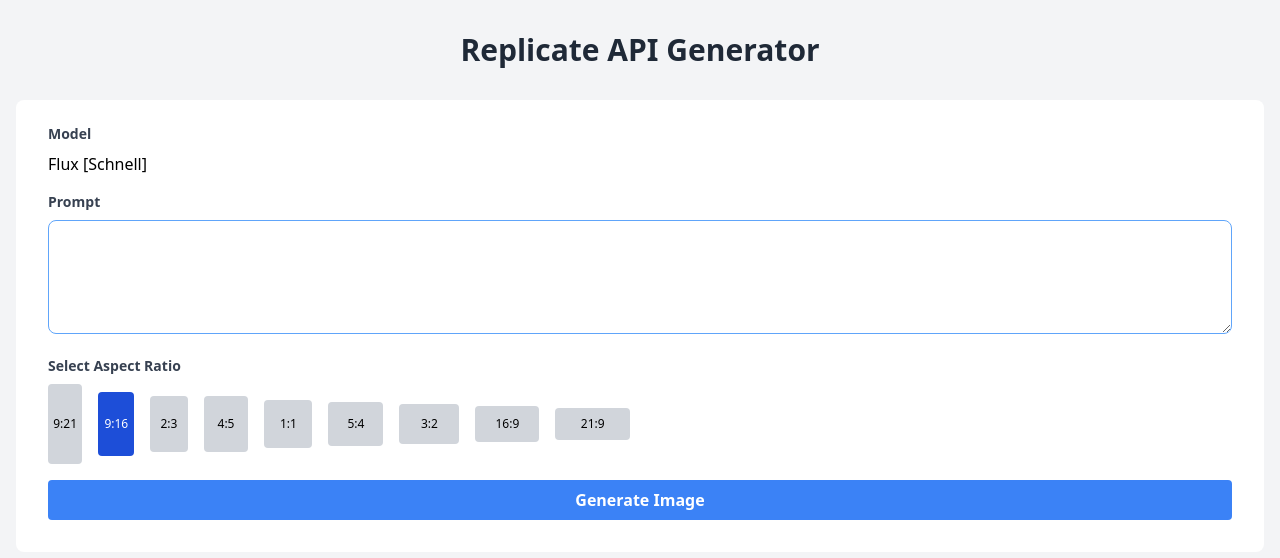
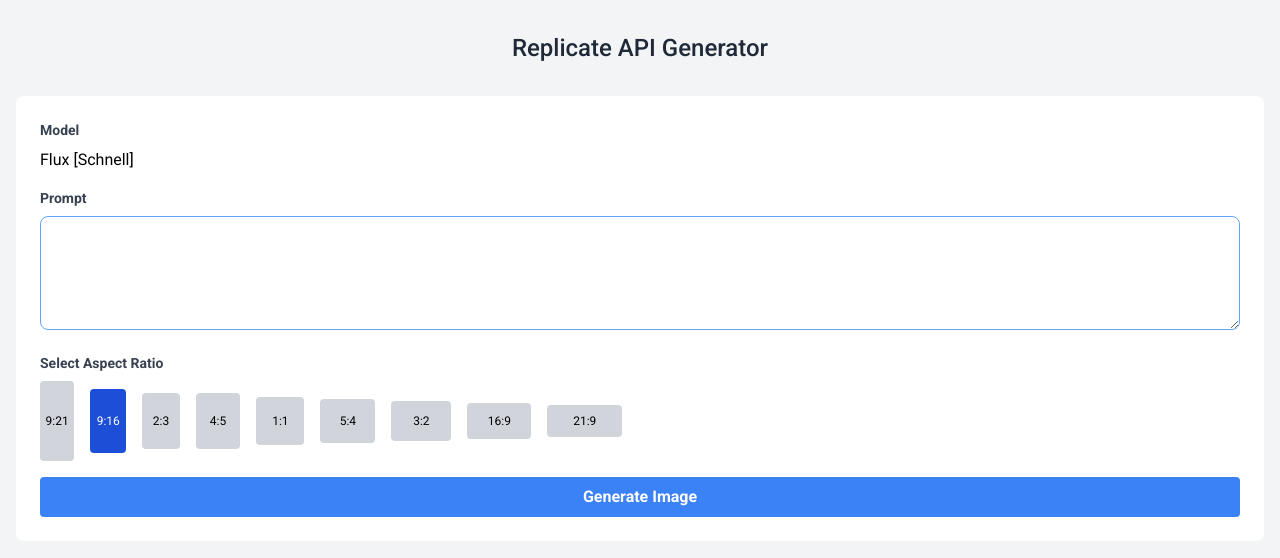
Before and after one commit to xcrap/replicate-api-generator, a website: page public/index.html in a window 1280 px wide. Drawn offline with nearby package versions, Linux system fonts and the light colour scheme; files that its build step writes are made by us from their sources.

Commit message:
CSS Updates

```diff
--- a/public/index.html
+++ b/public/index.html
@@ -4,12 +4,15 @@
     <meta charset="UTF-8">
     <meta name="viewport" content="width=device-width, initial-scale=1.0">
     <title>Replicate API Generator</title>
+    <link rel="preconnect" href="https://fonts.googleapis.com">
+    <link rel="preconnect" href="https://fonts.gstatic.com" crossorigin>
+    <link href="https://fonts.googleapis.com/css2?family=Roboto:ital,wght@0,100;0,300;0,400;0,500;0,700;0,900;1,100;1,300;1,400;1,500;1,700;1,900&display=swap" rel="stylesheet">
     <link href="styles.min.css" rel="stylesheet">
 </head>
-<body class="bg-gray-100 font-sans">
+<body class="bg-gray-100">
     <div class="container mx-auto px-4 py-8">
-        <h1 class="text-3xl font-bold text-center text-gray-800 mb-8">Replicate API Generator</h1>
-        <form id="generateForm" class="bg-white shadow-xs rounded-lg px-8 pt-6 pb-8 mb-4">
+        <h1 class="text-2xl font-medium text-center text-gray-800 mb-8">Replicate API Generator</h1>
+        <form id="generateForm" class="flex flex-col bg-white shadow-xs rounded-lg p-6 mb-4">
             <div class="mb-4">
                 <label class="block text-gray-700 text-sm font-bold mb-2" for="prompt">Model</label>
                 <input class="pointer-events-none appearance-none focus:outline-none" value="Flux [Schnell]" readonly>
--- a/tailwind.config.js
+++ b/tailwind.config.js
@@ -2,6 +2,9 @@
 export default {
     content: ["./public/*.html", "./public/*.js"],
     theme: {
+        fontFamily: {
+            sans: ['Roboto'],
+        },
         extend: {},
     },
     plugins: [],
```
